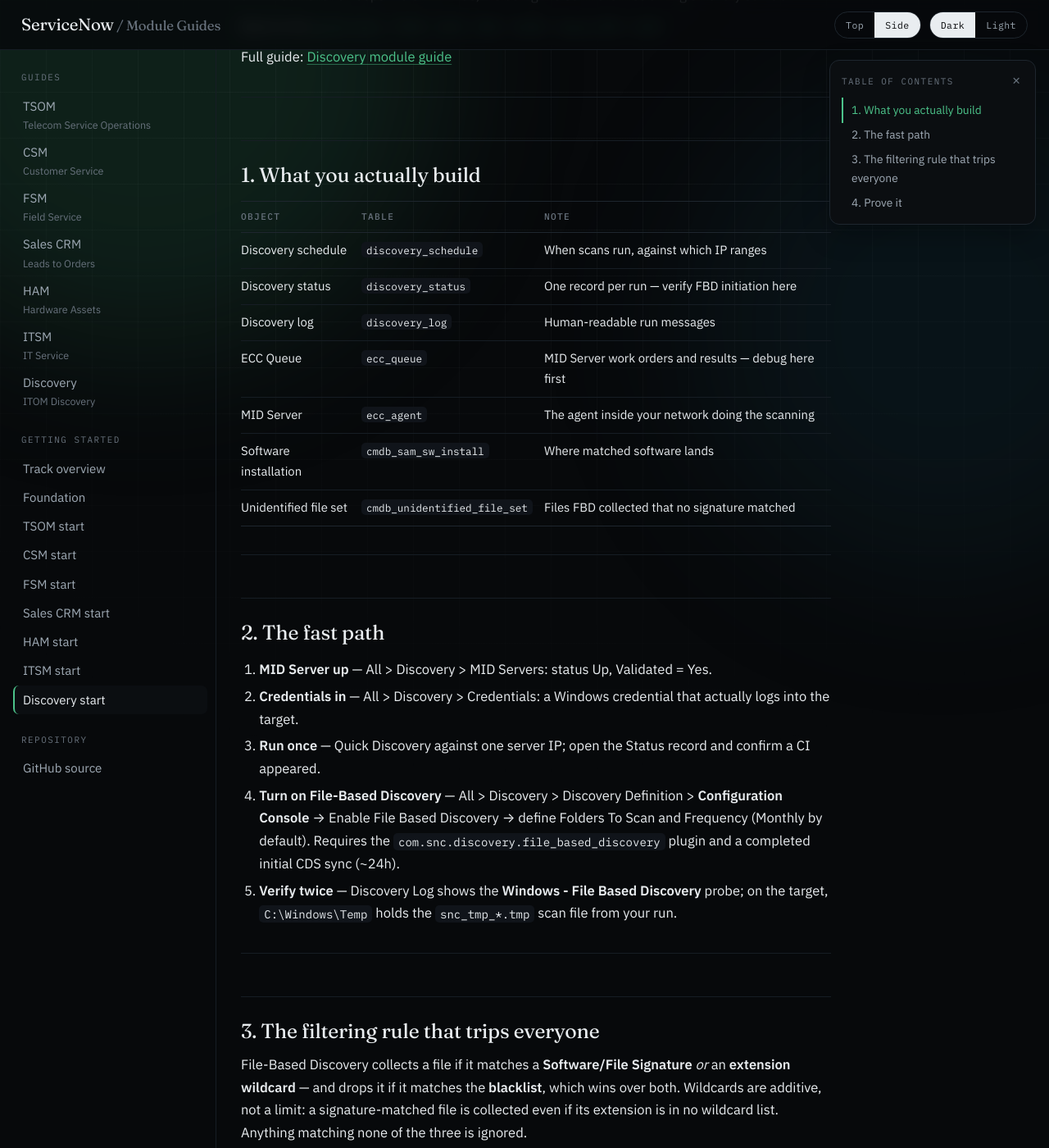
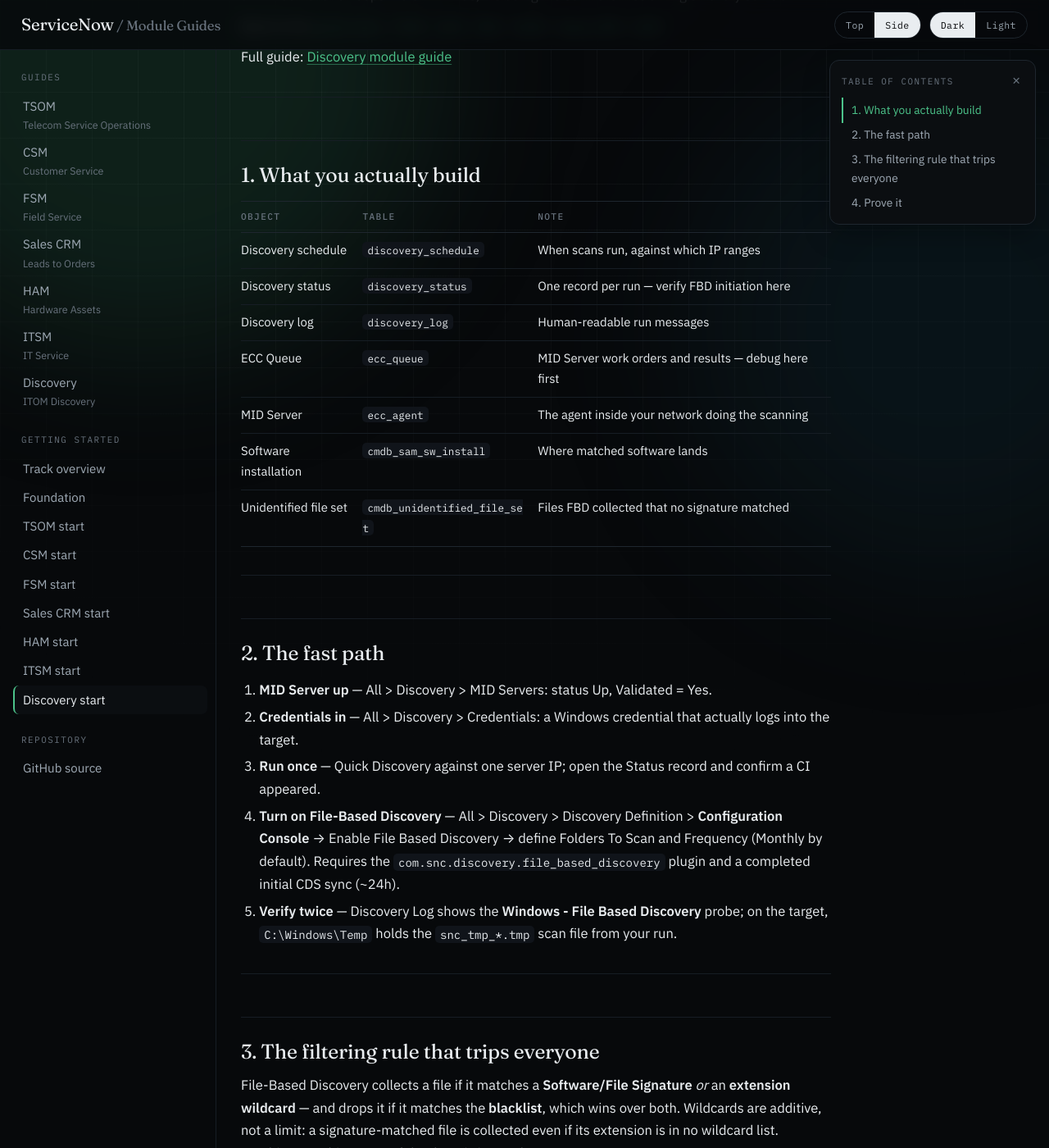
Before and after one commit to eltonaguiar/ServiceNow_Learning_TSOM-_CSM_FSM_SalesCRM_HAM_ITSM, a Jekyll site: the page built from getting-started/discovery.md, in a window 1280 px wide and 1400 px high, scrolled down 216 px. Shown: the whole window at 82% size. Built offline with Jekyll 4.4.1, drawn with Linux system fonts in a browser that asks for light colours.

Commit message:
Tables fit page width: wrap long property names instead of sideways-scrolling and clipping the last columns (e.g. TSOM 5.1 Properties 'If you get it wrong')

```diff
--- a/assets/css/style.scss
+++ b/assets/css/style.scss
@@ -219,12 +219,16 @@ body {
 .content li { margin: 5px 0; }
 .content strong { font-weight: 600; }
 
-/* tables: hairlines, mono header, no card shadow */
+/* tables: hairlines, mono header, no card shadow.
+   Tables always fit the page width — no sideways scrolling. Long unbreakable
+   strings (property names, table names) wrap mid-token instead of forcing
+   the table wider than the column and clipping the last columns. */
 .content table {
   border-collapse: collapse; width: 100%; margin: 16px 0 24px; font-size: 0.93rem;
-  display: block; overflow-x: auto; border-top: 1px solid var(--line); border-bottom: 1px solid var(--line);
+  border-top: 1px solid var(--line); border-bottom: 1px solid var(--line);
 }
-.content th, .content td { padding: 9px 14px 9px 0; text-align: left; vertical-align: top; }
+.content th, .content td { padding: 9px 14px 9px 0; text-align: left; vertical-align: top; overflow-wrap: break-word; }
+.content td code, .content th code { overflow-wrap: anywhere; }
 .content thead th {
   font-family: "IBM Plex Mono", monospace; font-size: 0.7rem; letter-spacing: 0.12em;
   text-transform: uppercase; color: var(--ink-3); font-weight: 500;
```
